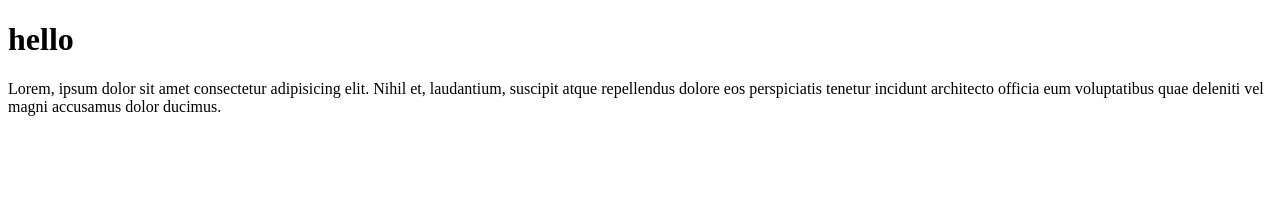
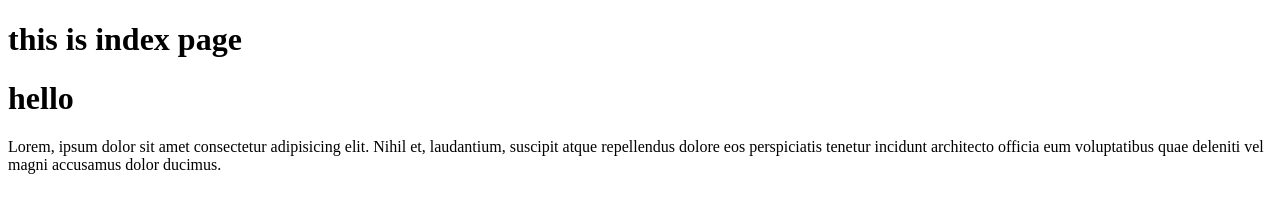
Before and after one commit to rezatm/Test, a plain HTML site: page index.html in a window 1280 px wide. Drawn offline with Linux system fonts and the light colour scheme.

Commit message:
add this is page

```diff
--- a/index.html
+++ b/index.html
@@ -9,6 +9,9 @@
 </head>
 
 <body>
+    <h1>
+        this is index page
+    </h1>
     <h1>hello</h1>
     <p>Lorem, ipsum dolor sit amet consectetur adipisicing elit. Nihil et, laudantium, suscipit atque repellendus dolore eos perspiciatis tenetur incidunt architecto officia eum voluptatibus quae deleniti vel magni accusamus dolor ducimus.</p>
 </body>
```
